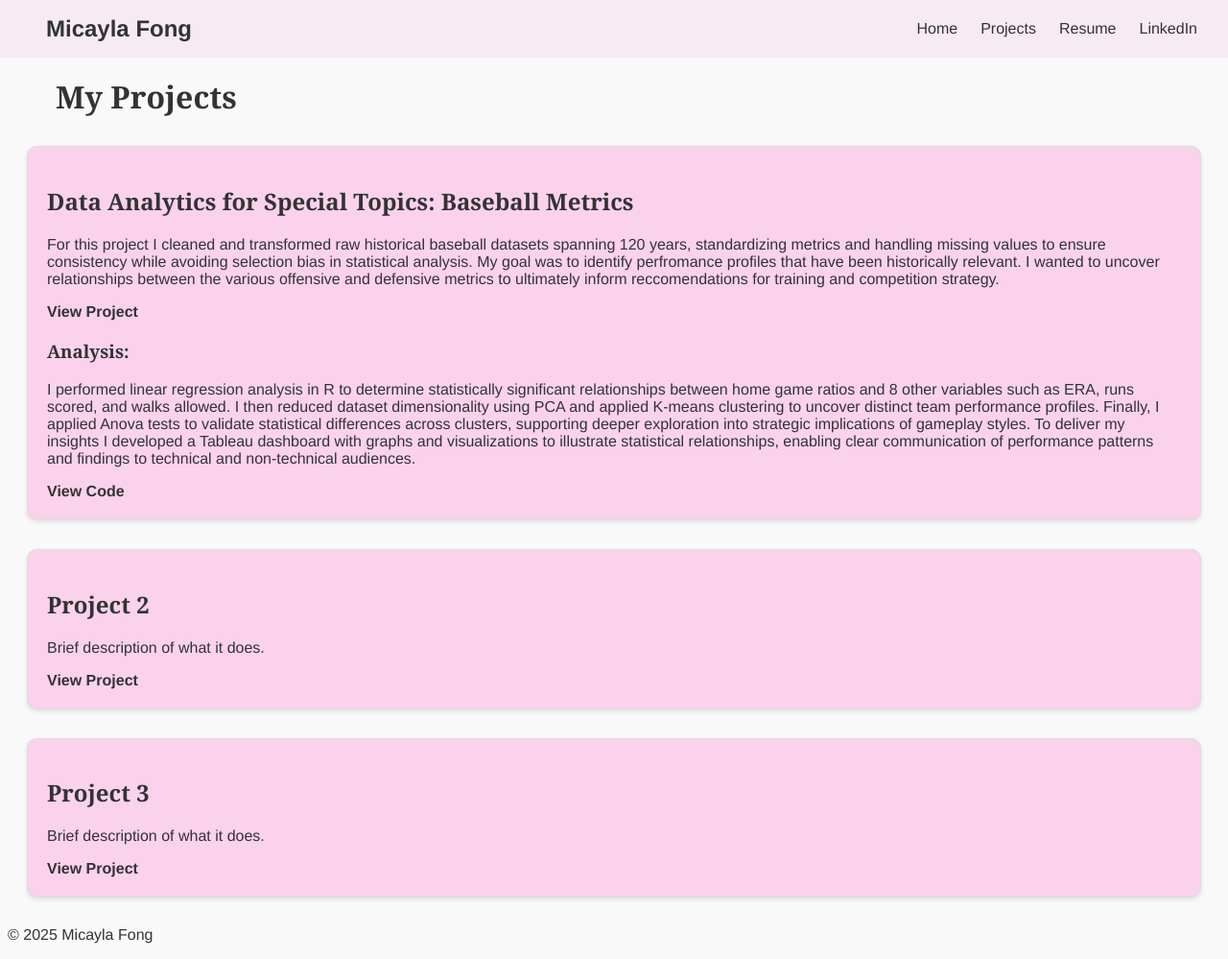
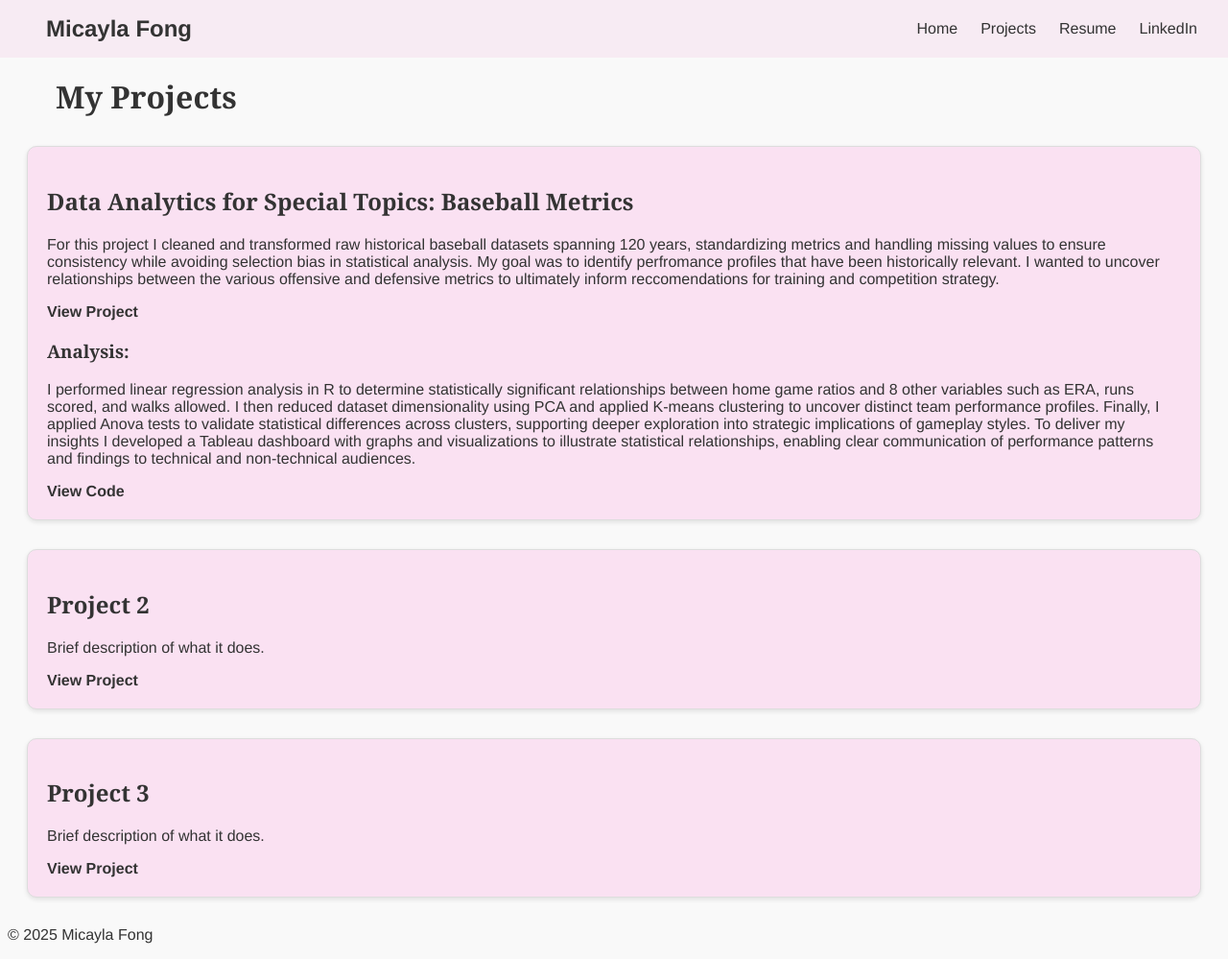
Before and after one commit to mdfong35/mdfong35.github.io, a Jekyll site: the page built from projects.md, in a window 1280 px wide and 999 px high. Shown: the whole window at 96% size. Built offline with Jekyll 4.4.1, drawn with Linux system fonts in a browser that asks for light colours.

Commit message:
Update style.css

```diff
--- a/assets/style.css
+++ b/assets/style.css
@@ -73,7 +73,7 @@ h1, h2, h3 {
     border-radius: 10px;
     padding: 20px;
     margin: 30px 20px;
-    background-color: #fad2ec;
+    background-color: #fae1f2;
     box-shadow: 0 2px 5px rgba(0,0,0,0.1);
 }
 
```
